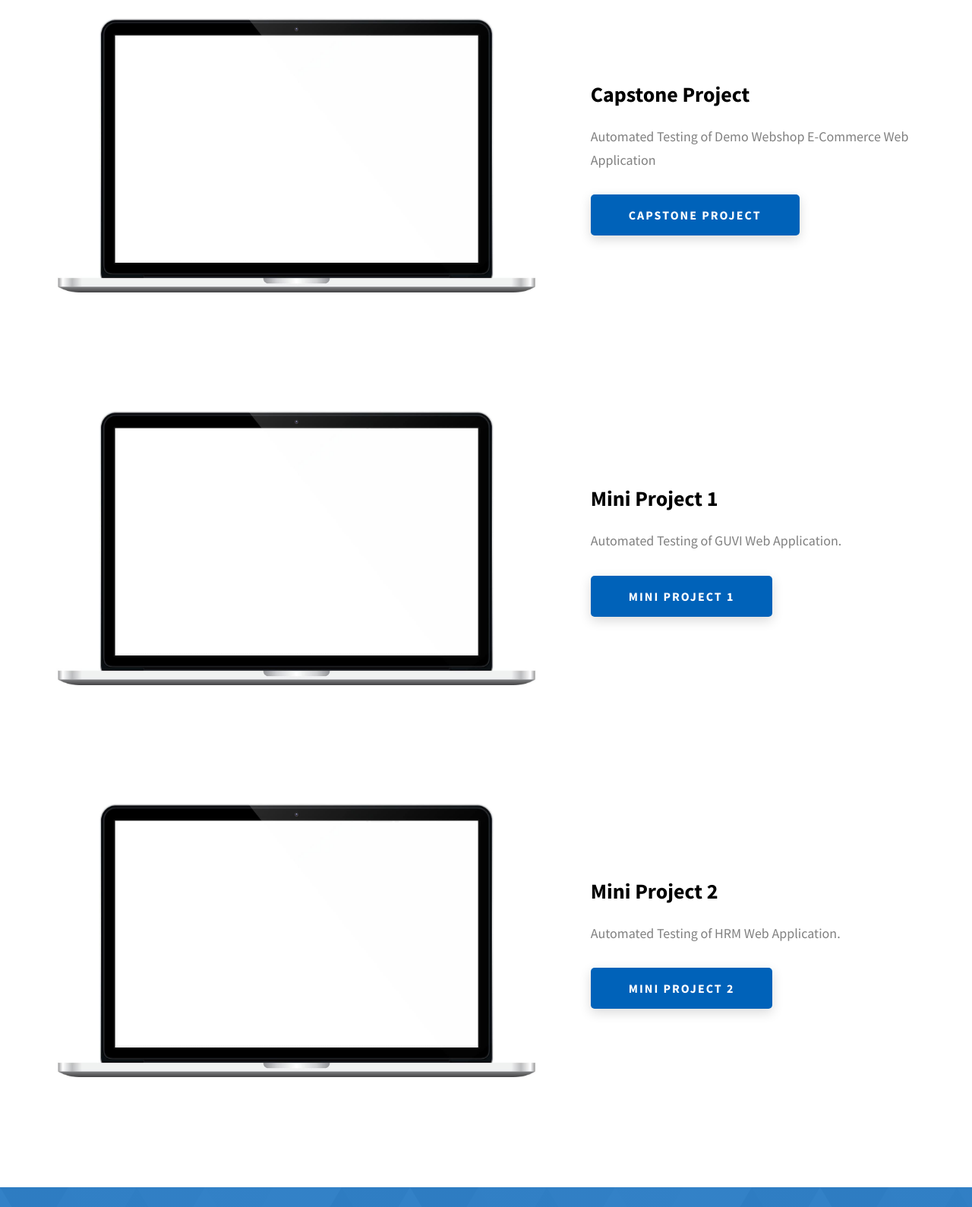
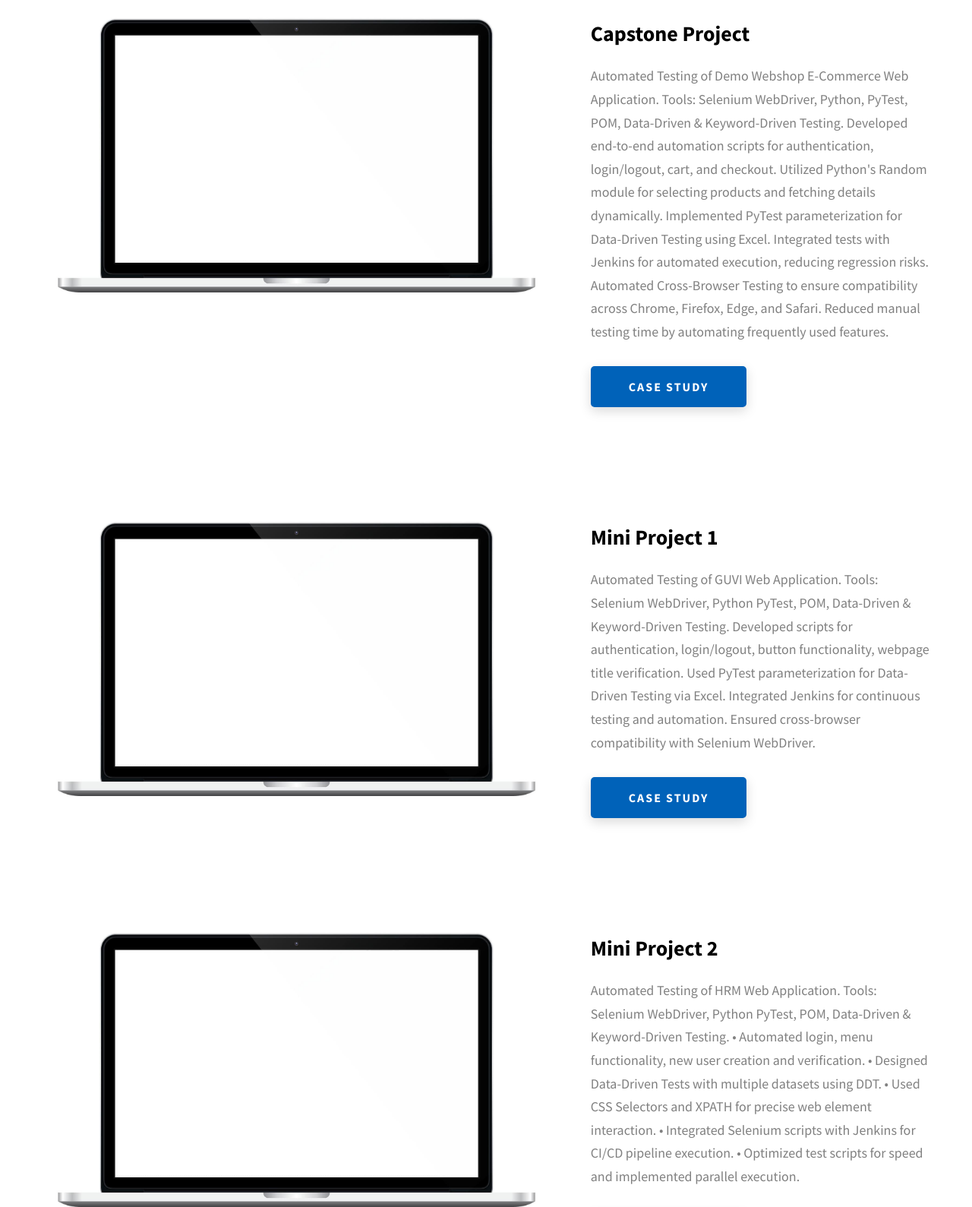
Before and after one commit to imranc07/imran-portfolio, a website: page index.html in a window 1280 px wide. Shown: the part 2126-3715 px from the top of the page at 76% size. Drawn offline with Linux system fonts and the light colour scheme.

Commit message:
Update index.html

```diff
--- a/index.html
+++ b/index.html
@@ -174,16 +174,6 @@
 
 
 
-
-
-
-<!--                 and I'm a <strong> Frontend Web Developer </strong> located in
-                Los Angeles. I've done
-                <strong> remote </strong>
-                projects for agencies, consulted for startups, and collaborated
-                with talented people to create
-                <strong>digital products </strong>
-                for both business and consumer use. -->
               </p>
               <p class="about__content-details-para">
                 I am highly motivated professional transitioning into Python
@@ -240,13 +230,20 @@
             <div class="projects__row-content">
               <h3 class="projects__row-content-title">Capstone Project</h3>
               <p class="projects__row-content-desc">
-                Automated Testing of Demo Webshop E-Commerce Web Application
+                Automated Testing of Demo Webshop E-Commerce Web Application.
+                Tools: Selenium WebDriver, Python, PyTest, POM, Data-Driven & Keyword-Driven Testing.
+                Developed end-to-end automation scripts for authentication, login/logout, cart, and checkout.
+                Utilized Python's Random module for selecting products and fetching details dynamically.
+                Implemented PyTest parameterization for Data-Driven Testing using Excel.
+                Integrated tests with Jenkins for automated execution, reducing regression risks.
+                Automated Cross-Browser Testing to ensure compatibility across Chrome, Firefox, Edge, and Safari.
+                Reduced manual testing time by automating frequently used features.
               </p>
               <a
                 href="https://github.com/imranc07/Capstone_Project.git"
                 class="btn btn--med btn--theme dynamicBgClr"
                 target="_blank"
-                >Capstone Project</a
+                >CASE STUDY</a
               >
             </div>
           </div>
@@ -263,12 +260,17 @@
               <h3 class="projects__row-content-title">Mini Project 1</h3>
               <p class="projects__row-content-desc">
                 Automated Testing of GUVI Web Application.
+                Tools: Selenium WebDriver, Python PyTest, POM, Data-Driven & Keyword-Driven Testing.
+                Developed scripts for authentication, login/logout, button functionality, webpage title verification.
+                Used PyTest parameterization for Data-Driven Testing via Excel.
+                Integrated Jenkins for continuous testing and automation.
+                Ensured cross-browser compatibility with Selenium WebDriver.
               </p>
               <a
                 href="https://github.com/imranc07/Mini_Project_1.git"
                 class="btn btn--med btn--theme dynamicBgClr"
                 target="_blank"
-                >Mini Project 1</a
+                >CASE STUDY</a
               >
             </div>
           </div>
@@ -285,12 +287,18 @@
               <h3 class="projects__row-content-title">Mini Project 2</h3>
               <p class="projects__row-content-desc">
                 Automated Testing of HRM Web Application.
+                Tools: Selenium WebDriver, Python PyTest, POM, Data-Driven & Keyword-Driven Testing.
+                •	Automated login, menu functionality, new user creation and verification.
+                •	Designed Data-Driven Tests with multiple datasets using DDT.
+                •	Used CSS Selectors and XPATH for precise web element interaction.
+                •	Integrated Selenium scripts with Jenkins for CI/CD pipeline execution.
+                •	Optimized test scripts for speed and implemented parallel execution.
               </p>
               <a
                 href="https://github.com/imranc07/Mini_Project_2.git"
                 class="btn btn--med btn--theme dynamicBgClr"
                 target="_blank"
-                >Mini Project 2</a
+                >CASE STUDY</a
               >
             </div>
           </div>
@@ -357,14 +365,14 @@
               <span>Social</span>
             </h2>
             <div class="main-footer__social-cont">
-              <a target="_blank" rel="noreferrer" href="#">
+              <a target="_blank" rel="noreferrer" href="https://www.linkedin.com/in/imran-ahmad-9458099b/">
                 <img
                   class="main-footer__icon"
                   src="./assets/png/linkedin-ico.png"
                   alt="icon"
                 />
               </a>
-              <a target="_blank" rel="noreferrer" href="#">
+              <a target="_blank" rel="noreferrer" href="https://github.com/imranc07">
                 <img
                   class="main-footer__icon"
                   src="./assets/png/github-ico.png"
```
